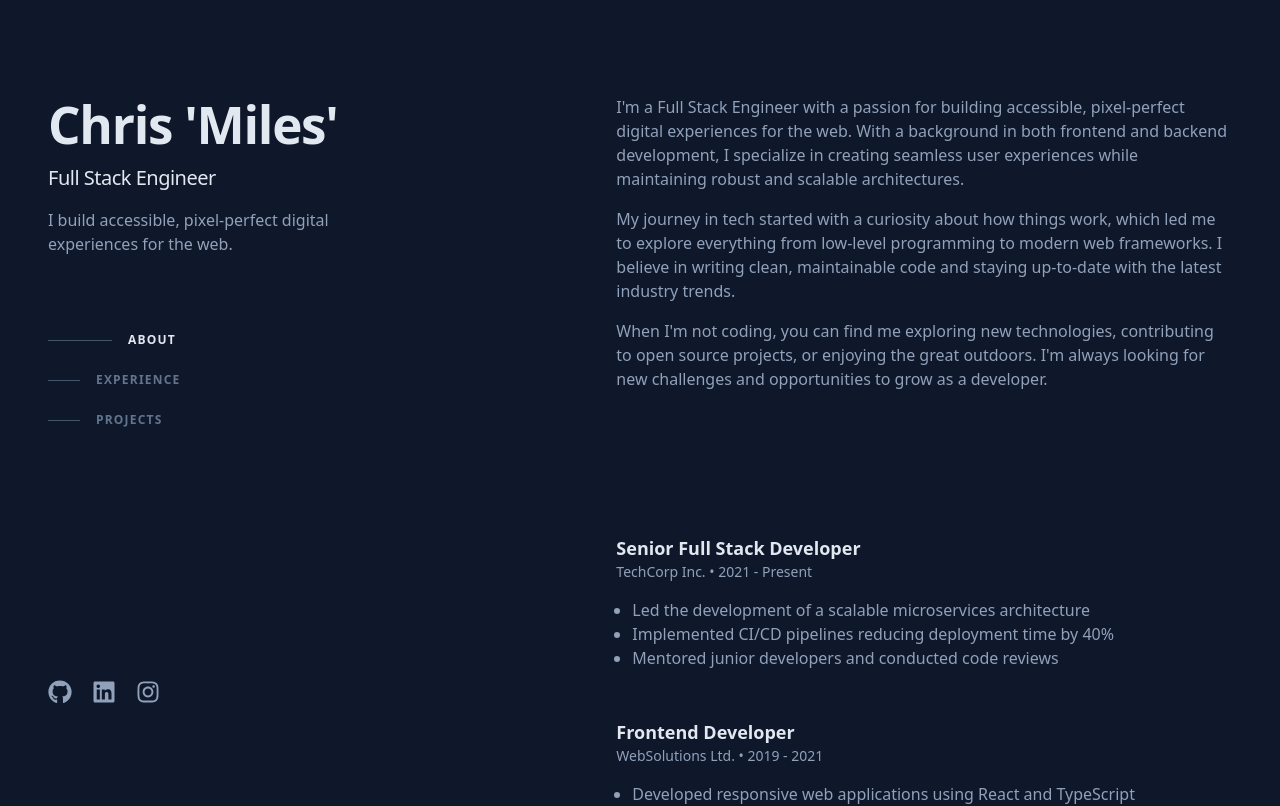
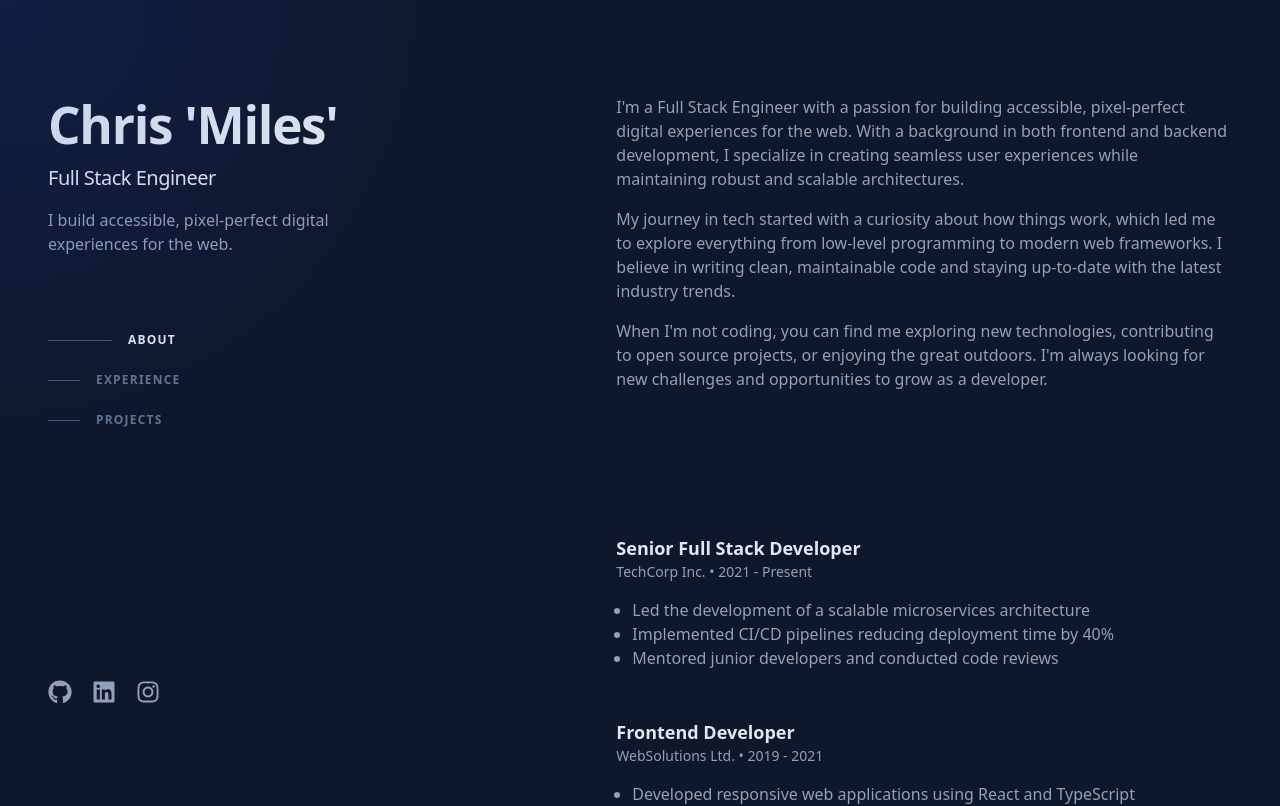
Before and after one commit to c-miles/my-portfolio, a React (Vite) app: page / in a window 1280 px wide. Shown: the top 806 px of the page. Built offline with nearby package versions, Linux system fonts and the light colour scheme.

Commit message:
mouse spotlight

```diff
--- a/src/App.jsx
+++ b/src/App.jsx
@@ -2,12 +2,14 @@ import React from "react";
 import "./App.css";
 import { FaGithub, FaLinkedin, FaInstagram } from "react-icons/fa";
 import { useSectionVisibility } from "./hooks/useSectionVisibility";
+import Spotlight from "./components/Spotlight";
 
 const App = () => {
   const activeSection = useSectionVisibility();
 
   return (
     <div className="bg-slate-900 text-slate-400 antialiased selection:bg-teal-300 selection:text-teal-900">
+      <Spotlight />
       <div className="mx-auto min-h-screen max-w-screen-xl px-6 py-12 font-sans md:px-12 md:py-16 lg:py-0">
         <div className="lg:flex lg:justify-between lg:gap-4">
           <header className="lg:sticky lg:top-0 lg:flex lg:max-h-screen lg:w-[48%] lg:flex-col lg:justify-between lg:py-24">
--- /dev/null
+++ b/src/components/Spotlight.jsx
@@ -0,0 +1,32 @@
+import { useEffect, useState } from "react";
+
+const Spotlight = () => {
+  const [position, setPosition] = useState({ x: 0, y: 0 });
+
+  useEffect(() => {
+    const handleMouseMove = (e) => {
+      setPosition({ x: e.clientX, y: e.clientY });
+    };
+
+    window.addEventListener("mousemove", handleMouseMove);
+
+    return () => {
+      window.removeEventListener("mousemove", handleMouseMove);
+    };
+  }, []);
+
+  return (
+    <div
+      className="pointer-events-none fixed inset-0 z-30 transition duration-300"
+      style={{
+        background: `radial-gradient(
+          600px at ${position.x}px ${position.y}px,
+          rgba(29, 78, 216, 0.15),
+          transparent 80%
+        )`,
+      }}
+    />
+  );
+};
+
+export default Spotlight;
```
